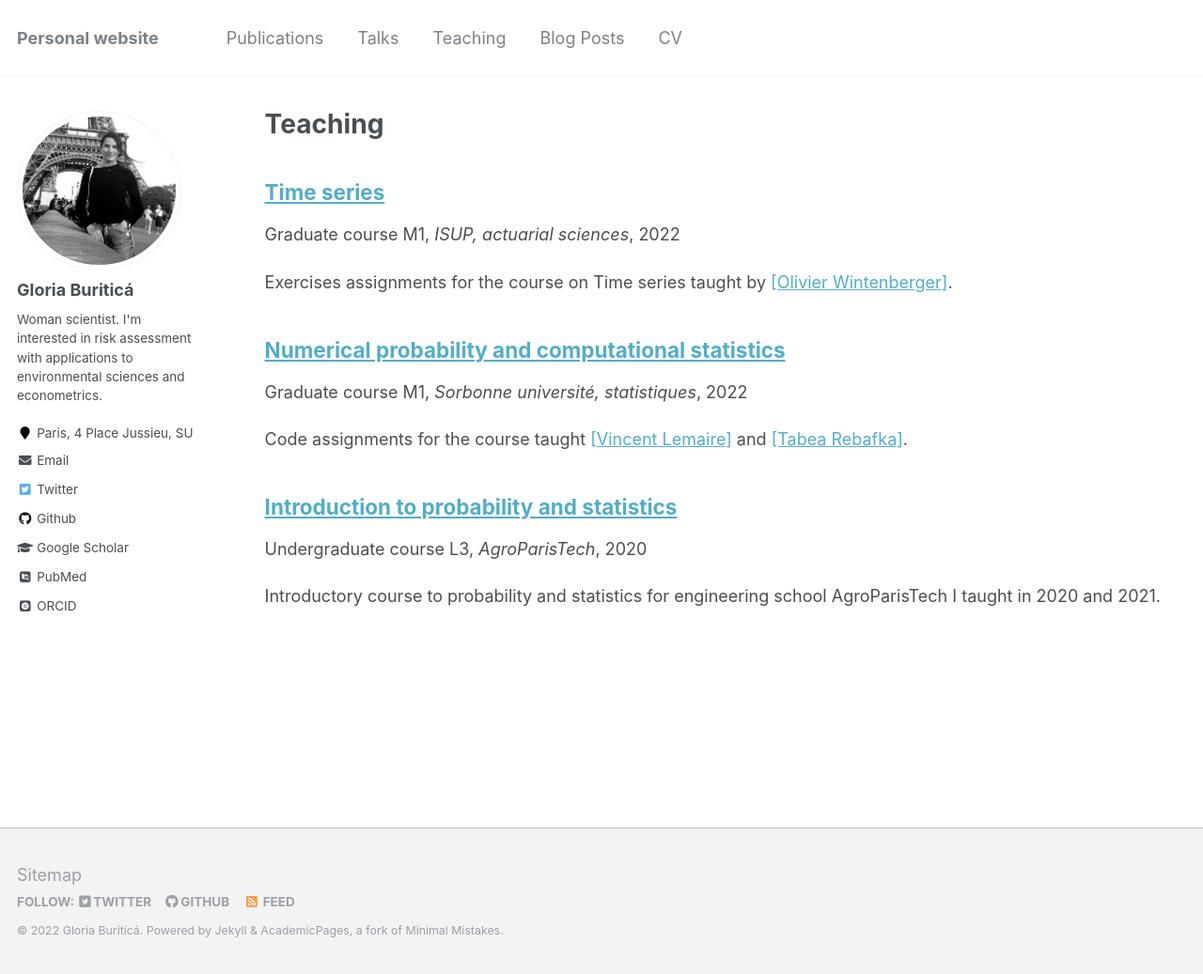
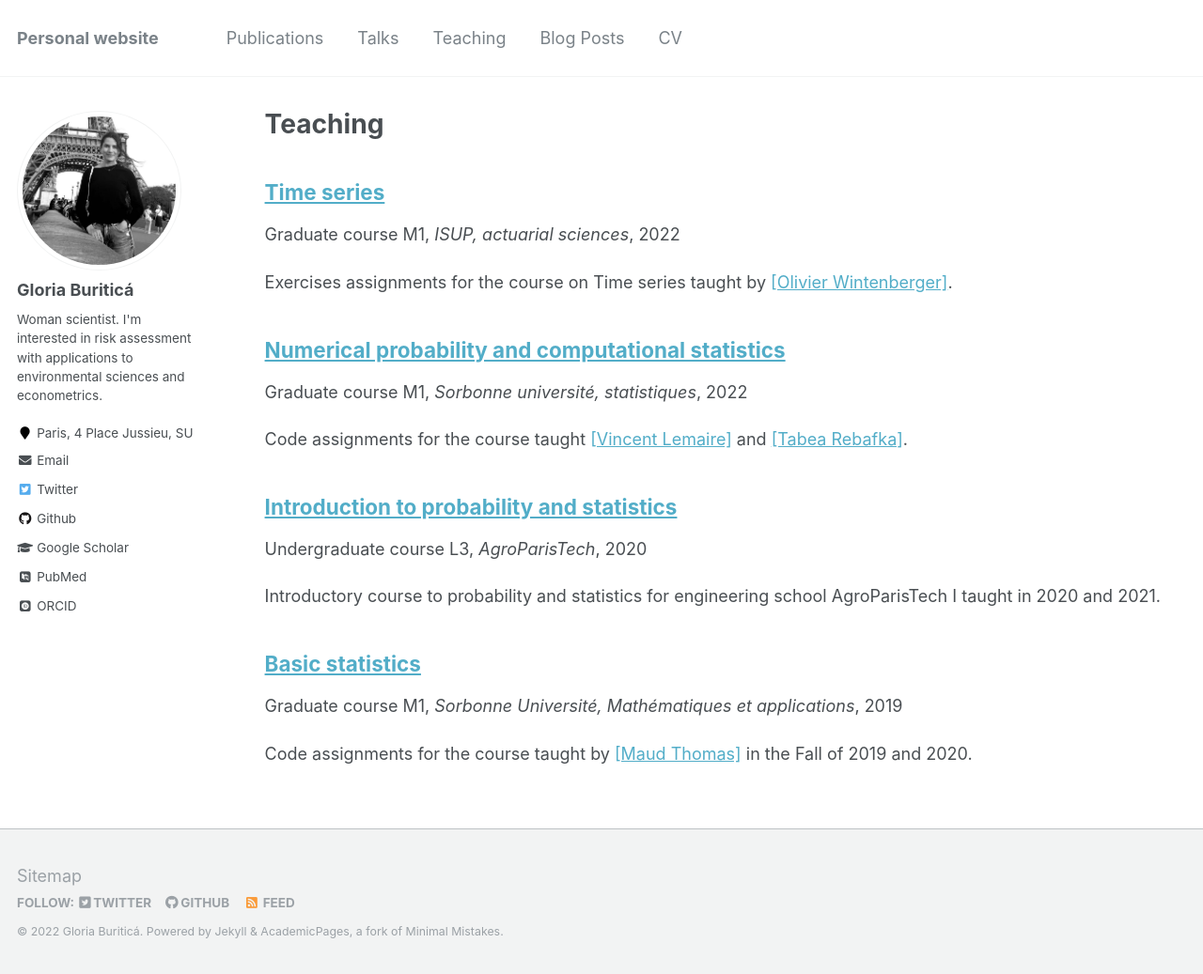
Before and after one commit to GBuritica/GBuritica.github.io, a Jekyll site: the page built from _pages/teaching.html, in a window 1280 px wide and 1037 px high. Shown: the whole window at 94% size. Built offline with Jekyll 4.4.1, drawn with Linux system fonts in a browser that asks for light colours; some web fonts are replaced; a file with an impossible date is left out.

Commit message:
Update 2019-basic-statistics-4.md

```diff
--- a/_teaching/2019-basic-statistics-4.md
+++ b/_teaching/2019-basic-statistics-4.md
@@ -4,8 +4,8 @@ collection: teaching
 type: "Graduate course M1"
 permalink: /teaching/2019-basic-statistics-4
 venue: "Sorbonne Université, Mathématiques et applications"
-date: "2019"
+date:  2019-09-01
 location: "Paris, France"
 ---
 
-Code assignments for the course taught [[Maud Thomas]](https://sites.google.com/site/maudthomaspro/teaching)
+Code assignments for the course taught by [[Maud Thomas]](https://sites.google.com/site/maudthomaspro/teaching) in the Fall of 2019 and 2020.
```
